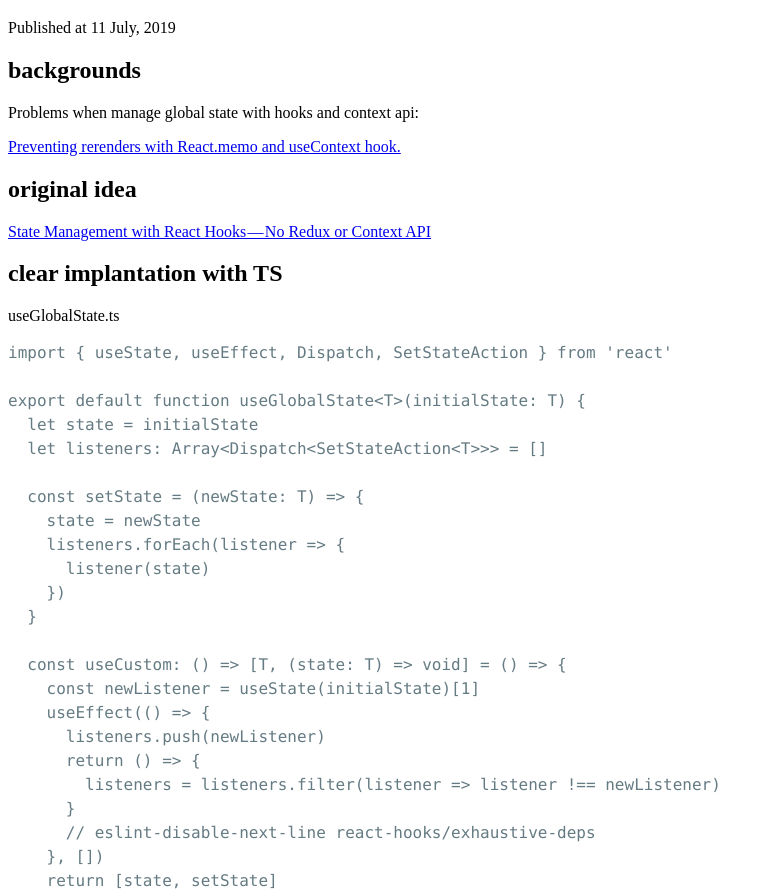
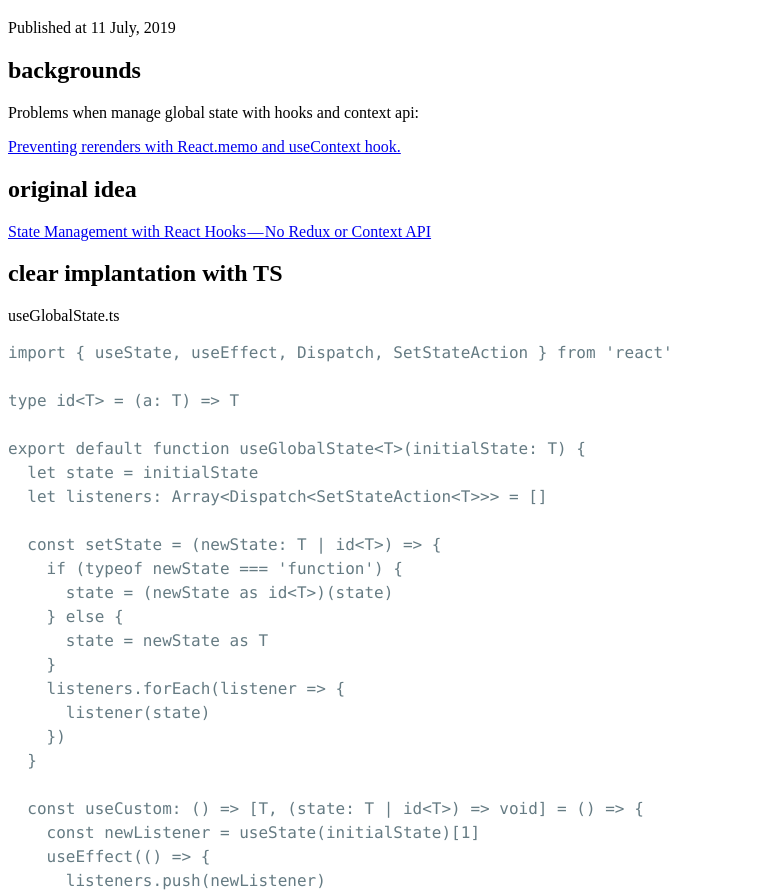
Before and after one commit to rubick24/Arthas.me, a Gatsby site: page /global-state-with-hooks/ in a window 1280 px wide. Shown: the part 61-953 px from the top of the page, without its empty margins (0-773 px from the left). Built offline with nearby package versions, Linux system fonts and the light colour scheme; Gatsby itself is replaced by a stand-in of ours; some packages are replaced by stand-ins of ours; code samples lack their colours.

Commit message:
update global hook

````diff
--- a/src/posts/global-state-with-hooks.md
+++ b/src/posts/global-state-with-hooks.md
@@ -20,18 +20,24 @@ useGlobalState.ts
 ```ts
 import { useState, useEffect, Dispatch, SetStateAction } from 'react'
 
+type id<T> = (a: T) => T
+
 export default function useGlobalState<T>(initialState: T) {
   let state = initialState
   let listeners: Array<Dispatch<SetStateAction<T>>> = []
 
-  const setState = (newState: T) => {
-    state = newState
+  const setState = (newState: T | id<T>) => {
+    if (typeof newState === 'function') {
+      state = (newState as id<T>)(state)
+    } else {
+      state = newState as T
+    }
     listeners.forEach(listener => {
       listener(state)
     })
   }
 
-  const useCustom: () => [T, (state: T) => void] = () => {
+  const useCustom: () => [T, (state: T | id<T>) => void] = () => {
     const newListener = useState(initialState)[1]
     useEffect(() => {
       listeners.push(newListener)
````
